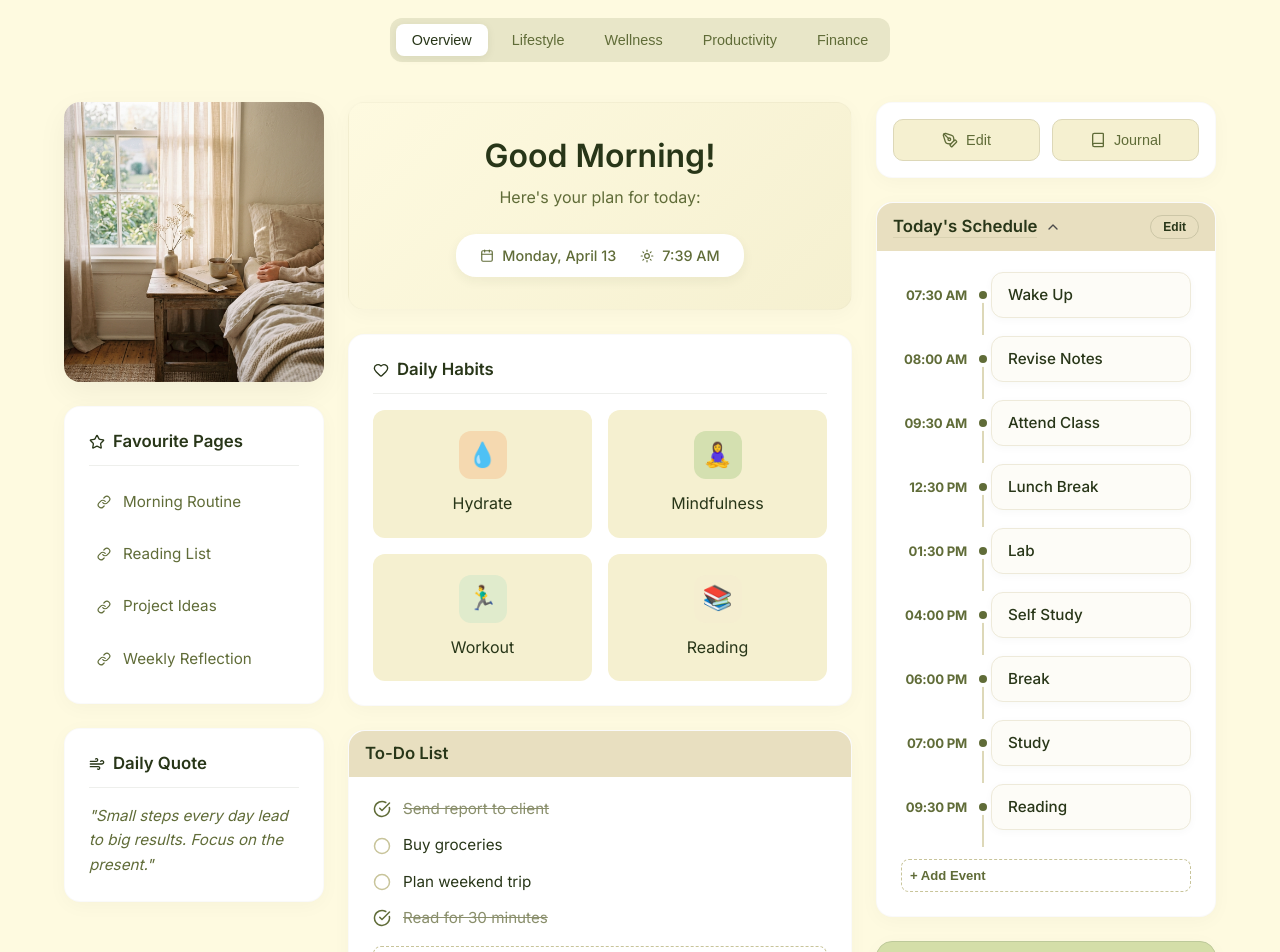
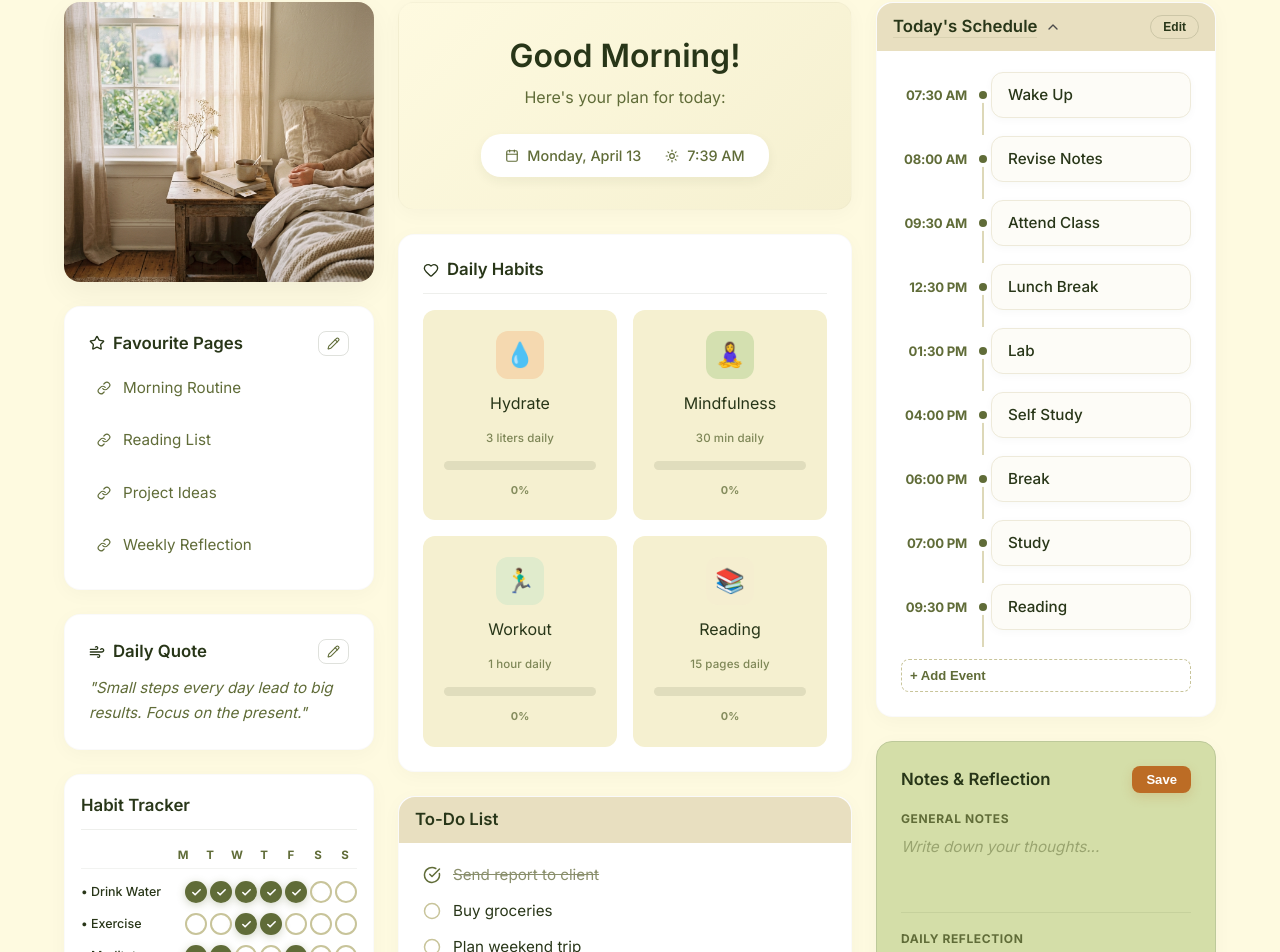
Before and after one commit to Sukanyaghosh17/axon-knowledge-graph, a React (Vite) app: page /planner in a window 1280 px wide. Shown: the part 370-1322 px from the top of the page. Built offline with nearby package versions, Linux system fonts and the light colour scheme; no server answers.

Commit message:
implement DailyPlannerPage UI with CSS styling and component structure

```diff
--- a/src/pages/DailyPlannerPage.css
+++ b/src/pages/DailyPlannerPage.css
@@ -92,7 +92,7 @@
 /* Grid Layout */
 .planner-grid {
   display: grid;
-  grid-template-columns: 260px 1fr 340px;
+  grid-template-columns: 310px 1fr 340px;
   gap: 24px;
   align-items: start;
 }
@@ -185,6 +185,56 @@
   margin: 0;
 }
 
+.quote-edit-btn {
+  background: transparent;
+  border: 1px solid rgba(40, 54, 24, 0.15);
+  border-radius: 8px;
+  padding: 5px 8px;
+  color: var(--olive-leaf);
+  cursor: pointer;
+  display: flex;
+  align-items: center;
+  transition: all 0.2s ease;
+  flex-shrink: 0;
+}
+.quote-edit-btn:hover {
+  background: #f0f4e4;
+  border-color: var(--olive-leaf);
+}
+
+.quote-edit-form {
+  display: flex;
+  flex-direction: column;
+  gap: 8px;
+}
+
+.quote-edit-input {
+  width: 100%;
+  padding: 10px 12px;
+  border: 1px solid #ddd8b8;
+  border-radius: 10px;
+  font-family: inherit;
+  font-size: 0.9rem;
+  font-style: italic;
+  color: var(--black-forest);
+  background: #fdfcf7;
+  resize: none;
+  box-sizing: border-box;
+  line-height: 1.5;
+  transition: all 0.2s ease;
+}
+.quote-edit-input:focus {
+  outline: none;
+  border-color: var(--olive-leaf);
+  box-shadow: 0 0 0 3px rgba(96, 108, 56, 0.1);
+}
+
+.quote-edit-actions {
+  display: flex;
+  gap: 8px;
+  justify-content: flex-end;
+}
+
 /* ── CENTER COLUMN ── */
 .welcome-banner {
   background: linear-gradient(135deg, var(--cornsilk), #f5f0d0);
@@ -252,6 +302,70 @@
   background: #ffffff;
   box-shadow: 0 8px 20px rgba(40, 54, 24, 0.08);
   border: 1px solid #ddd8b8;
+}
+
+.habit-goal {
+  font-size: 0.72rem;
+  color: var(--olive-leaf);
+  opacity: 0.8;
+  font-weight: 500;
+  text-align: center;
+  letter-spacing: 0.01em;
+}
+
+/* Progress bar on habit card */
+.habit-progress-bar {
+  width: 100%;
+  height: 9px;
+  background: rgba(40, 54, 24, 0.1);
+  border-radius: 99px;
+  overflow: hidden;
+  margin-top: 2px;
+}
+
+.habit-progress-fill {
+  height: 100%;
+  border-radius: 99px;
+  transition: width 0.4s ease;
+}
+
+.habit-pct {
+  font-size: 0.68rem;
+  font-weight: 700;
+  color: var(--olive-leaf);
+  opacity: 0.75;
+}
+
+/* Modal progress bar */
+.habit-modal-progress {
+  width: 100%;
+  height: 8px;
+  background: rgba(40, 54, 24, 0.1);
+  border-radius: 99px;
+  overflow: hidden;
+  margin-top: 4px;
+}
+
+.habit-modal-bar {
+  height: 100%;
+  border-radius: 99px;
+  transition: width 0.4s ease;
+}
+
+.habit-modal-pct {
+  font-size: 0.78rem;
+  font-weight: 600;
+  color: var(--olive-leaf);
+  display: block;
+  margin-top: 4px;
+}
+
+.habit-form-hint {
+  font-size: 0.75rem;
+  color: var(--olive-leaf);
+  opacity: 0.7;
+  margin-left: 8px;
+  font-weight: 400;
 }
 
 .habit-icon {
@@ -591,7 +705,7 @@
 
 .notes-textarea {
   width: 100%;
-  height: 120px;
+  height: 48px;
   background: transparent;
   border: none;
   resize: none;
@@ -659,21 +773,26 @@
 }
 
 .tracker-name {
-  font-size: 0.85rem;
+  font-size: 0.78rem;
   font-weight: 500;
   color: var(--black-forest);
   flex: 1;
+  white-space: nowrap;
+  overflow: hidden;
+  text-overflow: ellipsis;
+  min-width: 0;
 }
 
 .tracker-days {
   display: flex;
-  gap: 4px;
+  gap: 3px;
   align-items: center;
+  flex-shrink: 0;
 }
 
 .tracker-dot {
-  width: 24px;
-  height: 24px;
+  width: 22px;
+  height: 22px;
   border-radius: 50%;
   border: 2px solid #c8c49a;
   background: transparent;
--- a/src/pages/DailyPlannerPage.jsx
+++ b/src/pages/DailyPlannerPage.jsx
@@ -2,10 +2,9 @@ import React, { useState, useEffect } from 'react';
 import {
   Sun, Coffee, Heart, CheckCircle, Circle, ChevronDown, ChevronUp,
   Star, Book, PenTool, LayoutDashboard, Calendar as CalendarIcon,
-  Smile, Wind, Check, User, Link as LinkIcon
+  Smile, Wind, Check, User, Link as LinkIcon, Pencil
 } from 'lucide-react';
 import { Link } from 'react-router-dom';
-import Navbar from '../components/Navbar/Navbar';
 import './DailyPlannerPage.css';
 
 const DailyPlannerPage = () => {
@@ -67,6 +66,40 @@ const DailyPlannerPage = () => {
   const saveFocus = () => {
     setTodaysFocus(focusInput);
     setIsEditingFocus(false);
+  };
+
+  const [dailyQuote, setDailyQuote] = useState('Small steps every day lead to big results. Focus on the present.');
+  const [isEditingQuote, setIsEditingQuote] = useState(false);
+  const [quoteInput, setQuoteInput] = useState(dailyQuote);
+
+  const saveQuote = () => {
+    setDailyQuote(quoteInput);
+    setIsEditingQuote(false);
+  };
+
+  const cancelQuote = () => {
+    setQuoteInput(dailyQuote);
+    setIsEditingQuote(false);
+  };
+
+  const [favPages, setFavPages] = useState([
+    'Morning Routine',
+    'Reading List',
+    'Project Ideas',
+    'Weekly Reflection'
+  ]);
+  const [isEditingFavs, setIsEditingFavs] = useState(false);
+  const [newFavPage, setNewFavPage] = useState('');
+
+  const addFavPage = () => {
+    if (newFavPage.trim()) {
+      setFavPages(prev => [...prev, newFavPage.trim()]);
+      setNewFavPage('');
+    }
+  };
+
+  const removeFavPage = (index) => {
+    setFavPages(prev => prev.filter((_, i) => i !== index));
   };
 
   const [habits, setHabits] = useState([
@@ -142,34 +175,118 @@ const DailyPlannerPage = () => {
   // ── Modal State for Specific Habits ────────────────────
   const [activeHabitModal, setActiveHabitModal] = useState(null);
 
+  const [habitProgress, setHabitProgress] = useState({
+    Hydrate:     { current: 0,  goal: 3000 },  // ml
+    Mindfulness: { current: 0,  goal: 30   },  // minutes
+    Workout:     { current: 0,  goal: 60   },  // minutes
+    Reading:     { current: 0,  goal: 15   },  // pages
+  });
+
+  const [modalInputs, setModalInputs] = useState({
+    hydrateAmount: '',
+    mindfulnessDuration: '',
+    workoutType: '',
+    workoutDuration: '',
+    readingBook: '',
+    readingPages: '',
+  });
+
+  const updateProgress = (habit, value) => {
+    setHabitProgress(prev => ({
+      ...prev,
+      [habit]: { ...prev[habit], current: Math.min(Number(value), prev[habit].goal) },
+    }));
+  };
+
+  const getPercent = (habit) => {
+    const { current, goal } = habitProgress[habit];
+    return goal > 0 ? Math.min(Math.round((current / goal) * 100), 100) : 0;
+  };
+
   const renderHabitModalContent = () => {
     switch (activeHabitModal) {
       case 'Hydrate':
         return (
           <div className="habit-form">
-            <label>Water goal (ml/L) <input type="text" placeholder="e.g. 2.5 L" /></label>
-            <label>Amount drank (ml) <input type="number" placeholder="e.g. 250" /></label>
+            <label>Water goal<span className="habit-form-hint">3,000 ml</span></label>
+            <label>
+              Amount drank (ml)
+              <input
+                type="number" placeholder="e.g. 500"
+                value={modalInputs.hydrateAmount}
+                onChange={e => {
+                  setModalInputs(p => ({ ...p, hydrateAmount: e.target.value }));
+                  updateProgress('Hydrate', e.target.value);
+                }}
+              />
+            </label>
+            <div className="habit-modal-progress">
+              <div className="habit-modal-bar" style={{ width: `${getPercent('Hydrate')}%`, background: '#f5a45a' }} />
+            </div>
+            <span className="habit-modal-pct">{getPercent('Hydrate')}% of daily goal</span>
           </div>
         );
       case 'Mindfulness':
         return (
           <div className="habit-form">
-            <label>Duration (minutes) <input type="number" placeholder="e.g. 15" /></label>
-            <button className="notes-save-btn" style={{ marginTop: '8px', padding: '12px' }}>Start Session</button>
+            <label>
+              Minutes meditated today
+              <input
+                type="number" placeholder="e.g. 15"
+                value={modalInputs.mindfulnessDuration}
+                onChange={e => {
+                  setModalInputs(p => ({ ...p, mindfulnessDuration: e.target.value }));
+                  updateProgress('Mindfulness', e.target.value);
+                }}
+              />
+            </label>
+            <div className="habit-modal-progress">
+              <div className="habit-modal-bar" style={{ width: `${getPercent('Mindfulness')}%`, background: '#7ab87a' }} />
+            </div>
+            <span className="habit-modal-pct">{getPercent('Mindfulness')}% of 30 min goal</span>
+            <button className="notes-save-btn" style={{ marginTop: '8px', padding: '10px' }}>Start Session</button>
           </div>
         );
       case 'Workout':
         return (
           <div className="habit-form">
-            <label>Type <input type="text" placeholder="e.g. Strength Training, Cardio" /></label>
-            <label>Duration (minutes) <input type="number" placeholder="e.g. 45" /></label>
+            <label>Type<input type="text" placeholder="e.g. Strength Training" value={modalInputs.workoutType} onChange={e => setModalInputs(p => ({ ...p, workoutType: e.target.value }))} /></label>
+            <label>
+              Duration (minutes)
+              <input
+                type="number" placeholder="e.g. 45"
+                value={modalInputs.workoutDuration}
+                onChange={e => {
+                  setModalInputs(p => ({ ...p, workoutDuration: e.target.value }));
+                  updateProgress('Workout', e.target.value);
+                }}
+              />
+            </label>
+            <div className="habit-modal-progress">
+              <div className="habit-modal-bar" style={{ width: `${getPercent('Workout')}%`, background: '#6aa8d4' }} />
+            </div>
+            <span className="habit-modal-pct">{getPercent('Workout')}% of 1 hr goal</span>
           </div>
         );
       case 'Reading':
         return (
           <div className="habit-form">
-            <label>Book name <input type="text" placeholder="e.g. Atomic Habits" /></label>
-            <label>Pages read <input type="text" placeholder="e.g. p. 15 - 32" /></label>
+            <label>Book name<input type="text" placeholder="e.g. Atomic Habits" value={modalInputs.readingBook} onChange={e => setModalInputs(p => ({ ...p, readingBook: e.target.value }))} /></label>
+            <label>
+              Pages read today
+              <input
+                type="number" placeholder="e.g. 8"
+                value={modalInputs.readingPages}
+                onChange={e => {
+                  setModalInputs(p => ({ ...p, readingPages: e.target.value }));
+                  updateProgress('Reading', e.target.value);
+                }}
+              />
+            </label>
+            <div className="habit-modal-progress">
+              <div className="habit-modal-bar" style={{ width: `${getPercent('Reading')}%`, background: '#d4a84b' }} />
+            </div>
+            <span className="habit-modal-pct">{getPercent('Reading')}% of 15 pages goal</span>
           </div>
         );
       default:
@@ -179,9 +296,6 @@ const DailyPlannerPage = () => {
 
   return (
     <div className="planner-page">
-      {/* Optional: using main navbar for consistency */}
-      <Navbar />
-
       <main className="planner-container">
         {/* Banner */}
         <div className="planner-banner">
@@ -195,13 +309,7 @@ const DailyPlannerPage = () => {
             <Coffee className="planner-title-icon" size={28} />
           </div>
 
-          <div className="planner-tabs">
-            <button className="planner-tab active">Overview</button>
-            <button className="planner-tab">Lifestyle</button>
-            <button className="planner-tab">Wellness</button>
-            <button className="planner-tab">Productivity</button>
-            <button className="planner-tab">Finance</button>
-          </div>
+
         </div>
 
         {/* 3-Column Grid Layout */}
@@ -214,24 +322,142 @@ const DailyPlannerPage = () => {
             </div>
 
             <div className="planner-section block-shadow">
-              <h3 className="section-title">
-                <Star size={16} /> Favourite Pages
-              </h3>
+              <div className="section-header-flex" style={{ marginBottom: '12px' }}>
+                <h3 className="section-title" style={{ margin: 0, paddingBottom: 0, borderBottom: 'none' }}>
+                  <Star size={16} /> Favourite Pages
+                </h3>
+                <button
+                  className="quote-edit-btn"
+                  onClick={() => setIsEditingFavs(!isEditingFavs)}
+                  title="Edit Favourite Pages"
+                >
+                  <Pencil size={13} />
+                </button>
+              </div>
+
+              {isEditingFavs && (
+                <div className="schedule-add-form" style={{ marginBottom: '12px' }}>
+                  <input
+                    type="text"
+                    placeholder="New page link..."
+                    value={newFavPage}
+                    onChange={(e) => setNewFavPage(e.target.value)}
+                    className="schedule-input"
+                    onKeyDown={(e) => e.key === 'Enter' && addFavPage()}
+                  />
+                  <button className="schedule-add-btn" onClick={addFavPage}>Add</button>
+                </div>
+              )}
+
               <ul className="fav-list">
-                <li><LinkIcon size={14} /> Morning Routine</li>
-                <li><LinkIcon size={14} /> Reading List</li>
-                <li><LinkIcon size={14} /> Project Ideas</li>
-                <li><LinkIcon size={14} /> Weekly Reflection</li>
+                {favPages.map((page, idx) => (
+                  <li key={idx} style={{ display: 'flex', justifyContent: 'space-between' }}>
+                    <span style={{ display: 'flex', alignItems: 'center', gap: '12px' }}>
+                      <LinkIcon size={14} /> {page}
+                    </span>
+                    {isEditingFavs && (
+                      <button
+                        className="schedule-delete-btn"
+                        onClick={() => removeFavPage(idx)}
+                        title="Delete"
+                      >
+                        ✕
+                      </button>
+                    )}
+                  </li>
+                ))}
               </ul>
             </div>
 
             <div className="planner-section block-shadow">
-              <h3 className="section-title">
-                <Wind size={16} /> Daily Quote
-              </h3>
-              <p className="quote-text">
-                "Small steps every day lead to big results. Focus on the present."
-              </p>
+              <div className="section-header-flex" style={{ marginBottom: '12px' }}>
+                <h3 className="section-title" style={{ margin: 0, paddingBottom: 0, borderBottom: 'none' }}>
+                  <Wind size={16} /> Daily Quote
+                </h3>
+                <button
+                  className="quote-edit-btn"
+                  onClick={() => { setQuoteInput(dailyQuote); setIsEditingQuote(!isEditingQuote); }}
+                  title="Edit quote"
+                >
+                  <Pencil size={13} />
+                </button>
+              </div>
+              {isEditingQuote ? (
+                <div className="quote-edit-form">
+                  <textarea
+                    className="quote-edit-input"
+                    value={quoteInput}
+                    onChange={(e) => setQuoteInput(e.target.value)}
+                    autoFocus
+                    rows={3}
+                  />
+                  <div className="quote-edit-actions">
+                    <button className="tracker-save-btn" onClick={saveQuote}>Save</button>
+                    <button className="tracker-cancel-btn" onClick={cancelQuote}>Cancel</button>
+                  </div>
+                </div>
+              ) : (
+                <p className="quote-text">"{dailyQuote}"</p>
+              )}
+            </div>
+
+            <div className="planner-section block-shadow tracker-section">
+              <h3 className="section-title">Habit Tracker</h3>
+              <div className="tracker-table">
+
+                {/* Header row */}
+                <div className="tracker-row tracker-header">
+                  <div className="tracker-name" />
+                  <div className="tracker-days">
+                    {daysOfWeek.map((day, i) => (
+                      <span key={i} className="tracker-day-label">{day}</span>
+                    ))}
+                  </div>
+                </div>
+
+                {/* Habit rows */}
+                {habits.map((habit, hi) => (
+                  <div className="tracker-row" key={hi}>
+                    <div className="tracker-name">• {habit.name}</div>
+                    <div className="tracker-days">
+                      {habit.days.map((checked, di) => (
+                        <button
+                          key={di}
+                          className={`tracker-dot ${checked ? 'checked' : ''}`}
+                          onClick={() => toggleHabit(hi, di)}
+                          aria-label={`${habit.name} ${daysOfWeek[di]} ${checked ? 'done' : 'not done'}`}
+                        >
+                          {checked && <Check size={11} strokeWidth={3.5} />}
+                        </button>
+                      ))}
+                    </div>
+                  </div>
+                ))}
+
+                {/* Add Habit Row */}
+                {isAddingHabit ? (
+                  <div className="tracker-add-row">
+                    <input
+                      type="text"
+                      className="tracker-add-input"
+                      placeholder="Habit name..."
+                      value={newHabitText}
+                      onChange={(e) => setNewHabitText(e.target.value)}
+                      onKeyDown={handleHabitKeyDown}
+                      autoFocus
+                    />
+                    <div className="tracker-add-actions">
+                      <button className="tracker-save-btn" onClick={addHabit}>Save</button>
+                      <button className="tracker-cancel-btn" onClick={() => setIsAddingHabit(false)}>Cancel</button>
+                    </div>
+                  </div>
+                ) : (
+                  <button className="tracker-add-btn" onClick={() => setIsAddingHabit(true)}>
+                    + Add Habit
+                  </button>
+                )}
+
+              </div>
             </div>
           </div>
 
@@ -252,18 +478,38 @@ const DailyPlannerPage = () => {
                 <div className="habit-card" onClick={() => setActiveHabitModal('Hydrate')} style={{ cursor: 'pointer' }}>
                   <span className="habit-icon bg-orange">💧</span>
                   <span>Hydrate</span>
+                  <span className="habit-goal">3 liters daily</span>
+                  <div className="habit-progress-bar">
+                    <div className="habit-progress-fill" style={{ width: `${getPercent('Hydrate')}%`, background: '#f5a45a' }} />
+                  </div>
+                  <span className="habit-pct">{getPercent('Hydrate')}%</span>
                 </div>
                 <div className="habit-card" onClick={() => setActiveHabitModal('Mindfulness')} style={{ cursor: 'pointer' }}>
                   <span className="habit-icon bg-green">🧘‍♀️</span>
                   <span>Mindfulness</span>
+                  <span className="habit-goal">30 min daily</span>
+                  <div className="habit-progress-bar">
+                    <div className="habit-progress-fill" style={{ width: `${getPercent('Mindfulness')}%`, background: '#7ab87a' }} />
+                  </div>
+                  <span className="habit-pct">{getPercent('Mindfulness')}%</span>
                 </div>
                 <div className="habit-card" onClick={() => setActiveHabitModal('Workout')} style={{ cursor: 'pointer' }}>
                   <span className="habit-icon bg-blue">🏃‍♂️</span>
                   <span>Workout</span>
+                  <span className="habit-goal">1 hour daily</span>
+                  <div className="habit-progress-bar">
+                    <div className="habit-progress-fill" style={{ width: `${getPercent('Workout')}%`, background: '#6aa8d4' }} />
+                  </div>
+                  <span className="habit-pct">{getPercent('Workout')}%</span>
                 </div>
                 <div className="habit-card" onClick={() => setActiveHabitModal('Reading')} style={{ cursor: 'pointer' }}>
                   <span className="habit-icon bg-yellow">📚</span>
                   <span>Reading</span>
+                  <span className="habit-goal">15 pages daily</span>
+                  <div className="habit-progress-bar">
+                    <div className="habit-progress-fill" style={{ width: `${getPercent('Reading')}%`, background: '#d4a84b' }} />
+                  </div>
+                  <span className="habit-pct">{getPercent('Reading')}%</span>
                 </div>
               </div>
             </div>
@@ -327,12 +573,6 @@ const DailyPlannerPage = () => {
 
           {/* RIGHT COLUMN */}
           <div className="planner-col right-col">
-            <div className="planner-section block-shadow quick-actions-section">
-              <div className="quick-actions-grid">
-                <button className="quick-action-btn"><PenTool size={16} /> Edit</button>
-                <button className="quick-action-btn"><Book size={16} /> Journal</button>
-              </div>
-            </div>
 
             <div className="planner-section block-shadow schedule-section">
               <div className="schedule-header-wrapper">
@@ -442,64 +682,7 @@ const DailyPlannerPage = () => {
               </div>
             </div>
 
-            <div className="planner-section block-shadow tracker-section">
-              <h3 className="section-title">Habit Tracker</h3>
-              <div className="tracker-table">
 
-                {/* Header row */}
-                <div className="tracker-row tracker-header">
-                  <div className="tracker-name" />
-                  <div className="tracker-days">
-                    {daysOfWeek.map((day, i) => (
-                      <span key={i} className="tracker-day-label">{day}</span>
-                    ))}
-                  </div>
-                </div>
-
-                {/* Habit rows */}
-                {habits.map((habit, hi) => (
-                  <div className="tracker-row" key={hi}>
-                    <div className="tracker-name">• {habit.name}</div>
-                    <div className="tracker-days">
-                      {habit.days.map((checked, di) => (
-                        <button
-                          key={di}
-                          className={`tracker-dot ${checked ? 'checked' : ''}`}
-                          onClick={() => toggleHabit(hi, di)}
-                          aria-label={`${habit.name} ${daysOfWeek[di]} ${checked ? 'done' : 'not done'}`}
-                        >
-                          {checked && <Check size={11} strokeWidth={3.5} />}
-                        </button>
-                      ))}
-                    </div>
-                  </div>
-                ))}
-
-                {/* Add Habit Row */}
-                {isAddingHabit ? (
-                  <div className="tracker-add-row">
-                    <input
-                      type="text"
-                      className="tracker-add-input"
-                      placeholder="Habit name..."
-                      value={newHabitText}
-                      onChange={(e) => setNewHabitText(e.target.value)}
-                      onKeyDown={handleHabitKeyDown}
-                      autoFocus
-                    />
-                    <div className="tracker-add-actions">
-                      <button className="tracker-save-btn" onClick={addHabit}>Save</button>
-                      <button className="tracker-cancel-btn" onClick={() => setIsAddingHabit(false)}>Cancel</button>
-                    </div>
-                  </div>
-                ) : (
-                  <button className="tracker-add-btn" onClick={() => setIsAddingHabit(true)}>
-                    + Add Habit
-                  </button>
-                )}
-
-              </div>
-            </div>
 
           </div>
         </div>
```
